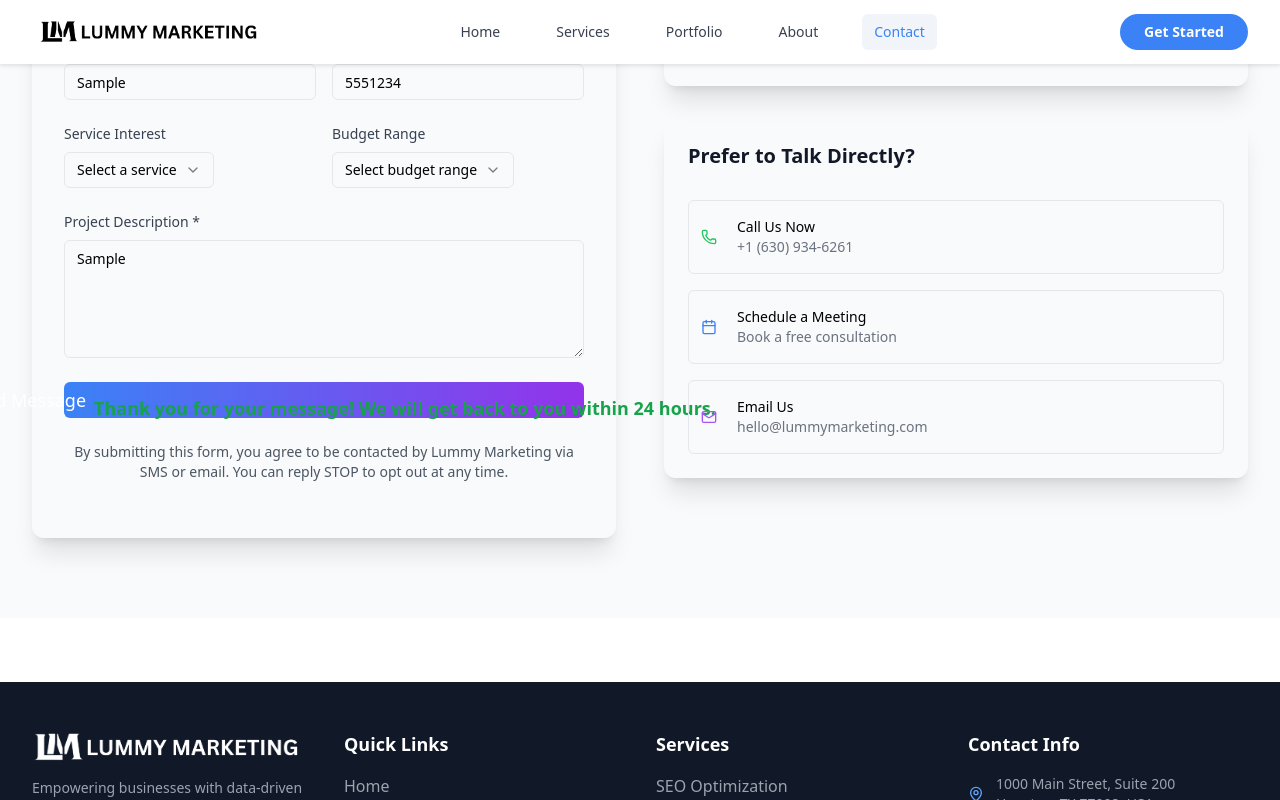
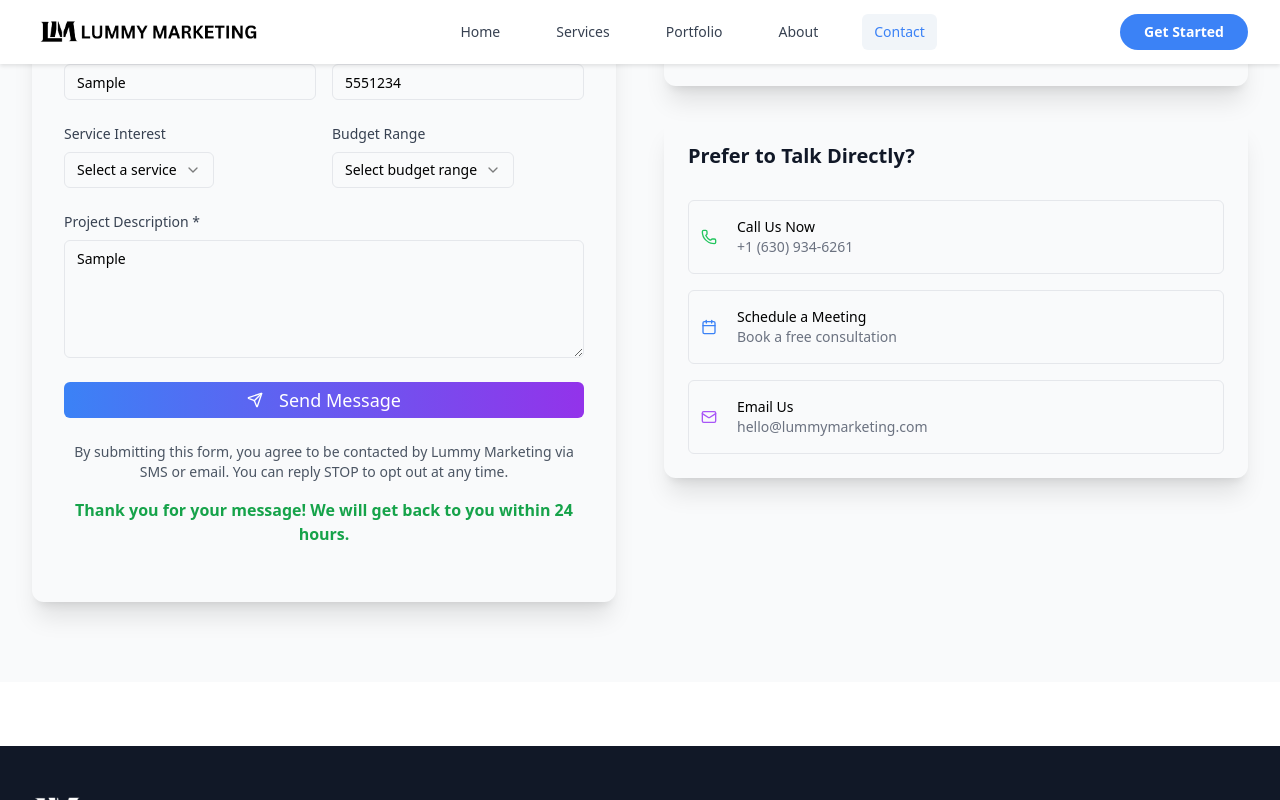
Before and after one commit to MoneychasingLT/lummy-marketing-enhanced-website, a React (Vite) app: page /contact in a window 1280 px wide. Both pictures are taken after typing "Sample", "name@example.com", "Sample", "5551234", "Sample" into the empty fields and a click on the button "Send Message". Shown: the part 1282-2082 px from the top of the page. Built offline with nearby package versions, Linux system fonts and the light colour scheme.

Commit message:
Update Contact.jsx

```diff
--- a/src/pages/Contact.jsx
+++ b/src/pages/Contact.jsx
@@ -260,12 +260,6 @@ const handleSubmit = async (e) => {
                   >
                     <Send size={20} className="mr-2" />
                     Send Message
-
-                    {formSubmitted && (
-  <p className="text-green-600 text-center mt-4 font-semibold">
-    Thank you for your message! We will get back to you within 24 hours.
-  </p>
-)}
                   </Button>
 
                  <p className="text-sm text-gray-600 mt-4 text-center">
@@ -273,6 +267,11 @@ const handleSubmit = async (e) => {
   You can reply STOP to opt out at any time.
 </p>
                 </form>
+                {formSubmitted && (
+  <p className="text-green-600 text-center mt-4 font-semibold">
+    Thank you for your message! We will get back to you within 24 hours.
+  </p>
+)}
               </CardContent>
             </Card>
 
```
